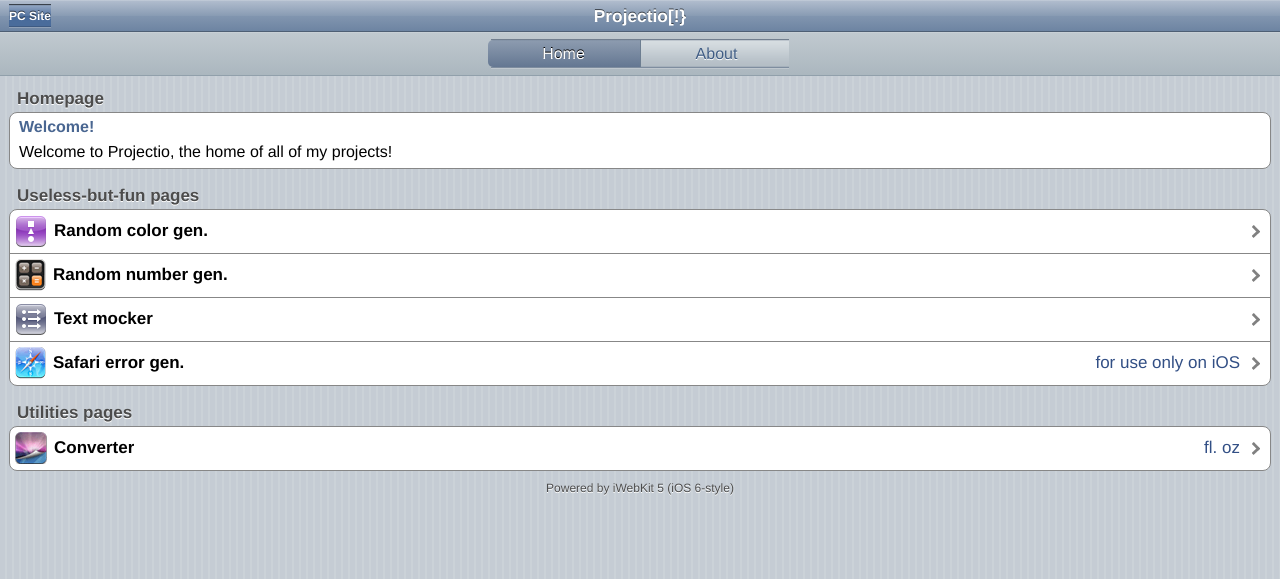
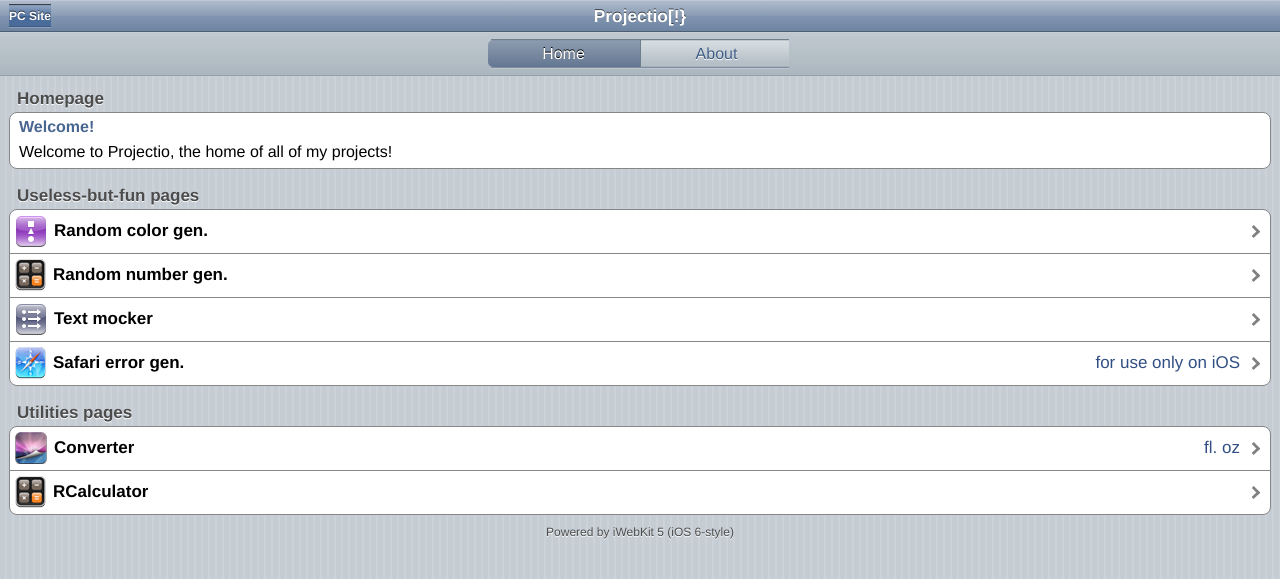
Before and after one commit to Samplasion/samplasion.github.iold, a Jekyll site: the page m/index.html, which Jekyll copies as it is, in a window 1280 px wide. Shown: the top 579 px of the page. Built offline with Jekyll 4.4.1, drawn with Linux system fonts in a browser that asks for light colours.

Commit message:
Update index.html

```diff
--- a/m/index.html
+++ b/m/index.html
@@ -51,6 +51,9 @@
   <ul class="pageitem">
 		<li class="menu"><a href="ozcv.html">
 		<img alt="numb" src="thumbs/plugin.png"><span class="name">Converter</span><span class="comment">fl. oz</span><span class="arrow"></span></a></li>
+	  	<li class="menu"><a href="calc.html">
+		<img alt="numb" src="thumbs/calculator.png"><span class="name">RCalculator</span><span class="arrow"></span></a></li>
+
 	</ul>
 <div id="footer">
 	<a href="http://snippetspace.com">Powered by iWebKit 5 (iOS 6-style)</a></div>
```
